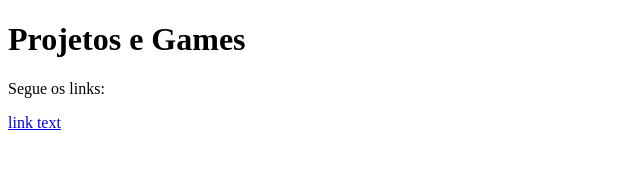
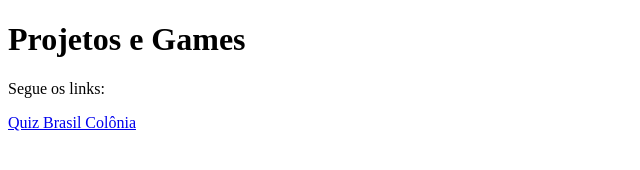
Before and after one commit to LukasMarquess/LukasMarquess.github.io, a plain HTML site: page index.html in a window 1280 px wide. Shown: the full height of the page, 0-640 px from the left. Drawn offline with Linux system fonts and the light colour scheme.

Commit message:
Update index.html

```diff
--- a/index.html
+++ b/index.html
@@ -6,6 +6,6 @@
   <body>
     <h1>Projetos e Games</h1>
     <p>Segue os links:</p>
-    <a href="url">link text</a>
+    <a href="https://lukasmarquess.github.io/QuizBrasilColonial/">Quiz Brasil Colônia</a>
   </body>
 </html>
```
